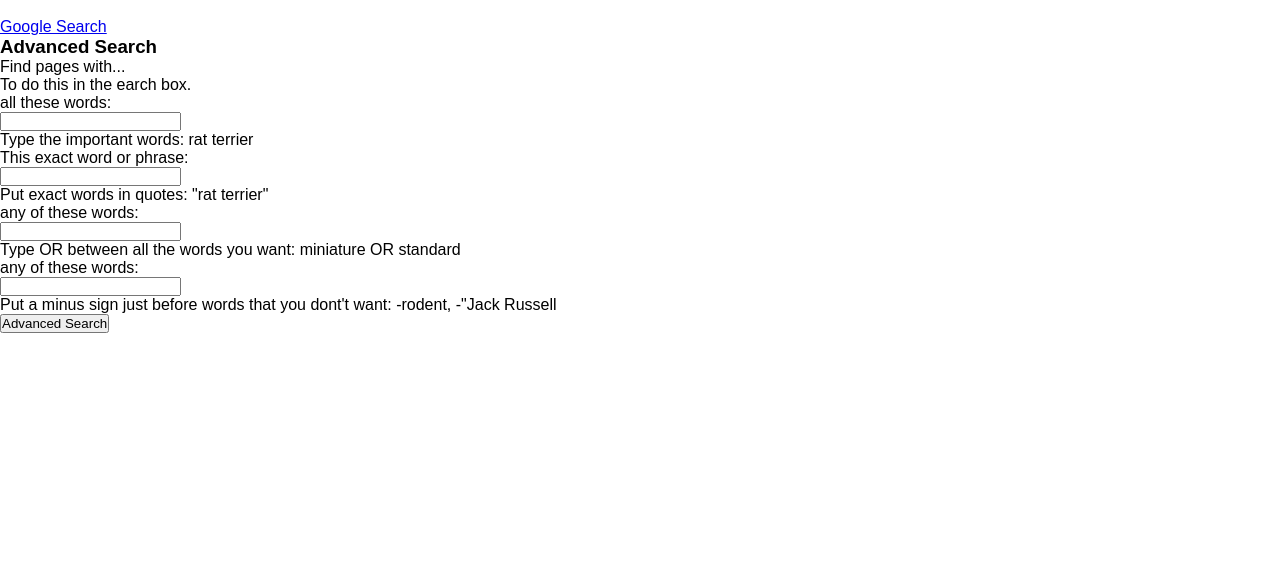
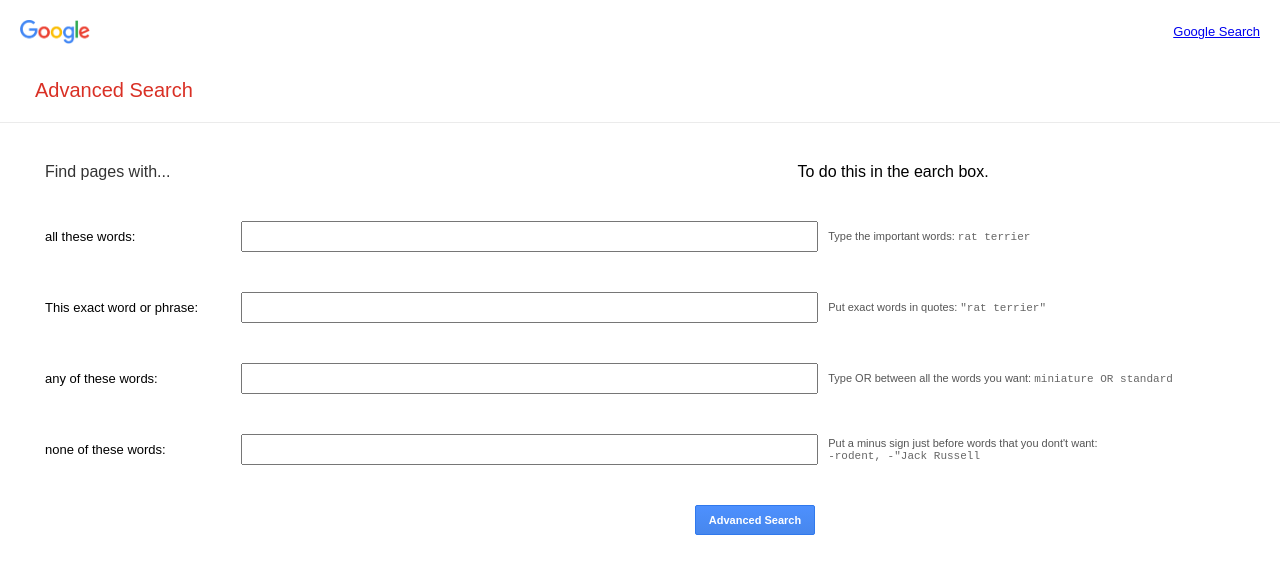
Before and after one commit to chris68423/server1, a plain HTML site: page advanced.html in a window 1280 px wide. Drawn offline with Linux system fonts and the light colour scheme.

Commit message:
Frissítés 1.0

```diff
--- a/advanced.html
+++ b/advanced.html
@@ -32,13 +32,12 @@
 
             <div class="inputOne">
                 <div class="textDes">all these words:</div>
-                <div class="input-field"></div>
+                <div class="input-field">
                     <input type="text" name="as_q" />
                 </div>
 
                 <div class="toDo">
-                    Type the important words:
-                    <span>rat terrier</span>
+                    Type the important words: <span>rat terrier</span>
                 </div>
             </div>
 
@@ -49,8 +48,7 @@
                 </div>
 
                 <div class="toDo">
-                    Put exact words in quotes:
-                    <span>"rat terrier"</span>
+                    Put exact words in quotes: <span>"rat terrier"</span>
                 </div>
             </div>
 
@@ -61,25 +59,23 @@
                 </div>
 
                 <div class="toDo">
-                Type OR between all the words you want:
-                    <span>miniature OR standard</span>
+                Type OR between all the words you want: <span>miniature OR standard</span>
                 </div>
             </div>
 
             <div class="inputOne">
-                <div class="textDes">any of these words:</div>
+                <div class="textDes">none of these words:</div>
                 <div class="input-field">
                     <input type="text" name="as_eq" />
                 </div>
                 <div class="toDo">
-                    Put a minus sign just before words that you dont't want:
-                    <span>-rodent, -"Jack Russell</span>
+                    Put a minus sign just before words that you dont't want: <span>-rodent, -"Jack Russell</span>
                 </div>
             </div>
 
-            <div class="InputOne">
+            <div class="inputOne">
                 <div class="textDes"></div>
-                <div calss="button">
+                <div class="button">
                     <input type="submit" value="Advanced Search" name="btnK" />
                 </div>
             </div>
--- a/style.css
+++ b/style.css
@@ -28,6 +28,10 @@ body {
 
 .head #links a:hover {
     border-bottom: 1px solid rgba(0, 0, 0, 0.87);
+}
+
+#google_png1 {
+    max-width: 250px;
 }
 
 #mainSection {
@@ -66,7 +70,7 @@ body {
 }
 
 #mainSection #button {
-    display: : flex;
+    display: flex;
     justify-content: center;
 }
 
@@ -82,3 +86,102 @@ body {
 }
 
 /* innentől kezdődik az advanced */
+
+.advancedHeader {
+    display: flex;
+    justify-content: space-between;
+    align-items: center;
+    padding: 20px;
+    font-size: small;
+}
+
+.googleImageLittle {
+    width: auto;
+    display: flex;
+    align-items: center;
+}
+
+.googleImageLittle img {
+    width: 70px;
+    height: auto;
+}
+
+.advanedSubHeader {
+    border-bottom: 1px solid #ebebeb;
+}
+
+.advanedSubHeader h3 {
+    color: #d93025;
+    font-size: 20px;
+    margin-bottom: 20px;
+    margin-left: 35px;
+    margin-top: 15px;
+    font-weight: normal;
+}
+
+.inputOne .textDesHeading {
+    font-size: 16px;
+    min-width: 167px;
+    width: 16%;
+    font-weight: 500;
+    color: #333;
+}
+
+.inputOne {
+    display: flex;
+    align-items: center;
+    max-width: 1140px;
+    min-width: 200px;
+    width: 96%;
+    margin: 40px 2% 0 45px;
+}
+
+.inputOne .textDes {
+    width: 200px;
+    font-size: 13px;
+}
+
+.inputOne .input-field {
+    min-width: 167px;
+    width: 50%;
+}
+.inputOne .input-field input {
+border-radius: 1px solid #d9d9d9;
+font-size: 13px;
+height: 25px;
+padding: 1px 8px;
+width: 100%;
+}
+
+.inputOne .toDo {
+    width: 32%;
+    min-width: 16px;
+    color: #555;
+    font-size: 11px;
+    padding-left: 30px;
+}
+
+span {
+    color: #666;
+    font-family: monospace;
+    font-size: 11px;
+    white-space: pre;
+}
+
+.inputOne .button {
+    width: 50%;
+    display: flex;
+    justify-content: flex-end;
+}
+
+.button input {
+    background-color: #4d90fe;
+    background-image: -webkit-linear-gradient(top, #4d90fe, #4787ed);
+    color: #fff;
+    height: 30px;
+    min-width: 120px;
+    border: 1px solid #3079ed;
+    border-radius: 2px;
+    font-size: 11px;
+    font-weight: bold;
+}
```
Also changed, not shown: image.html (+2 -1 lines), index.html (+2 -1 lines), googlepng.png (added).
